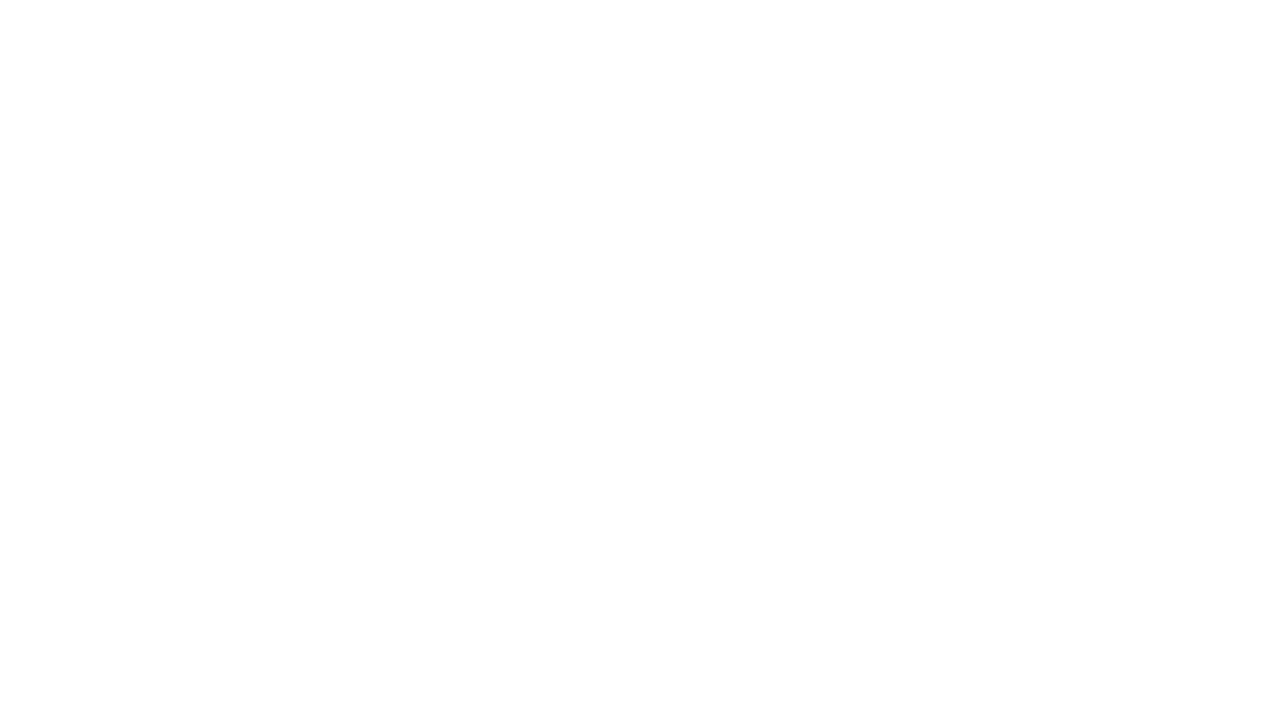
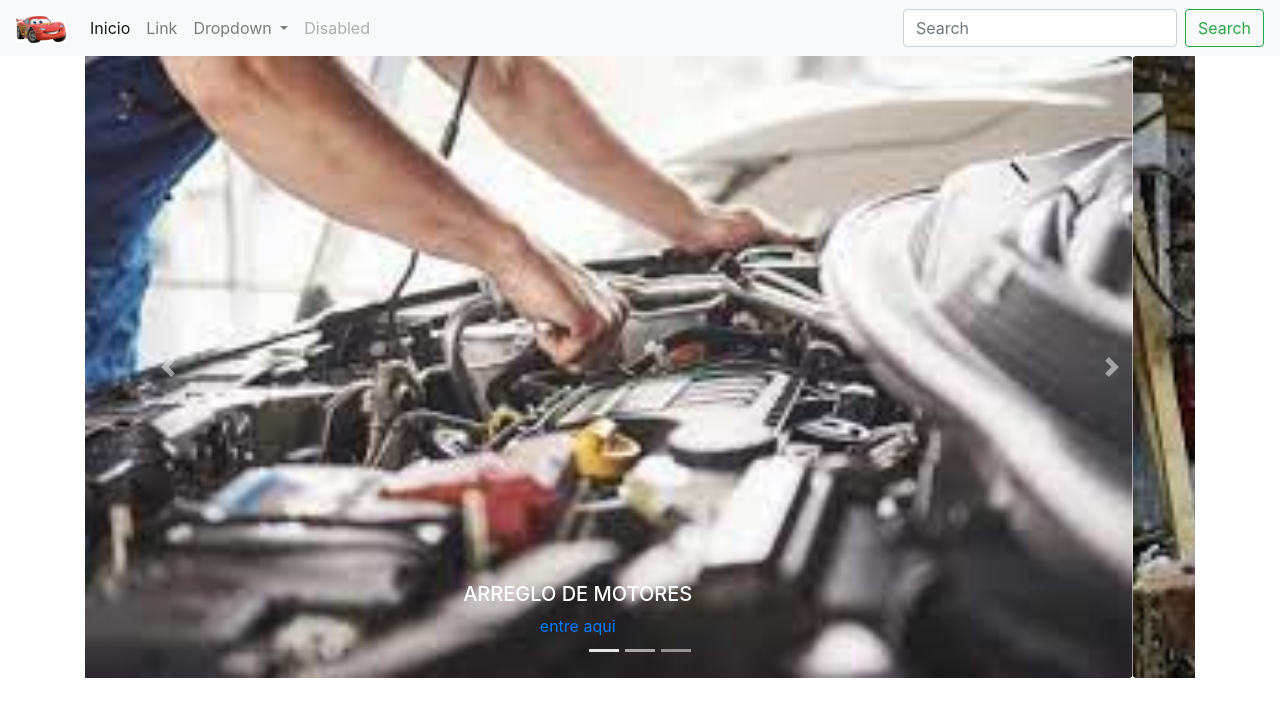
Before and after one commit to Javeliko/taller_mecanico, a plain HTML site: page index.html in a window 1280 px wide. Drawn offline with nearby package versions, Linux system fonts and the light colour scheme.

Commit message:
avance pagina inicio

```diff
--- a/index.html
+++ b/index.html
@@ -2,10 +2,94 @@
 
 <html>
     <head>
-        <title>Taller Mecánico Rayo Makween</title>
+        <link rel="stylesheet" href="https://cdn.jsdelivr.net/npm/bootstrap@4.6.0/dist/css/bootstrap.min.css" integrity="sha384-B0vP5xmATw1+K9KRQjQERJvTumQW0nPEzvF6L/Z6nronJ3oUOFUFpCjEUQouq2+l" crossorigin="anonymous">
+        <meta name="viewport" content="width=device-width, initial-scale=1, shrink-to-fit=no">
+        <link type="text/css" rel="stylesheet" href="css/index.css">
+
+        <title>Taller Mecanico Rayo Makween</title>
     </head>
 
     <body>
 
+        <nav class="navbar navbar-expand-lg navbar-light bg-light">
+            <a class="navbar-brand" href="index.html"><img width="50" src="img/mcqueen.jfif" alt="rayomcqueen"></a>
+            <button class="navbar-toggler" type="button" data-toggle="collapse" data-target="#navbarSupportedContent" aria-controls="navbarSupportedContent" aria-expanded="false" aria-label="Toggle navigation">
+              <span class="navbar-toggler-icon"></span>
+            </button>
+
+            <div class="collapse navbar-collapse" id="navbarSupportedContent">
+              <ul class="navbar-nav mr-auto">
+                <li class="nav-item active">
+                  <a class="nav-link" href="index.html">Inicio <span class="sr-only">(current)</span></a>
+                </li>
+                <li class="nav-item">
+                  <a class="nav-link" href="#">Link</a>
+                </li>
+                <li class="nav-item dropdown">
+                  <a class="nav-link dropdown-toggle" href="#" id="navbarDropdown" role="button" data-toggle="dropdown" aria-haspopup="true" aria-expanded="false">
+                    Dropdown
+                  </a>
+                  <div class="dropdown-menu" aria-labelledby="navbarDropdown">
+                    <a class="dropdown-item" href="#">Action</a>
+                    <a class="dropdown-item" href="#">Another action</a>
+                    <div class="dropdown-divider"></div>
+                    <a class="dropdown-item" href="#">Something else here</a>
+                  </div>
+                </li>
+                <li class="nav-item">
+                  <a class="nav-link disabled" href="#" tabindex="-1" aria-disabled="true">Disabled</a>
+                </li>
+              </ul>
+              <form class="form-inline my-2 my-lg-0">
+                <input class="form-control mr-sm-2" type="search" placeholder="Search" aria-label="Search">
+                <button class="btn btn-outline-success my-2 my-sm-0" type="submit">Search</button>
+              </form>
+            </div>
+          </nav>
+
+          <div class="container">
+            <div id="carouselExampleCaptions" class="carousel slide" data-ride="carousel">
+                <ol class="carousel-indicators">
+                  <li data-target="#carouselExampleCaptions" data-slide-to="0" class="active"></li>
+                  <li data-target="#carouselExampleCaptions" data-slide-to="1"></li>
+                  <li data-target="#carouselExampleCaptions" data-slide-to="2"></li>
+                </ol>
+                <div class="carousel-inner">
+                  <div class="carousel-item active">
+                    <img src="img/trabajo1.jfif" class="d-block w-100 rounded" alt="trabajo1">
+                    <div class="carousel-caption d-none d-md-block">
+                      <h5>ARREGLO DE MOTORES</h5>
+                      <a href="trabajos/trabajo1.html">entre aqui</a>
+                    </div>
+                  </div>
+                  <div class="carousel-item">
+                    <img src="img/trabajo2.jfif" class="d-block w-100 rounded" alt="trabajo2">
+                    <div class="carousel-caption d-none d-md-block">
+                      <h5>CAMBIOS DE ACEITE Y LIMPIEZA</h5>
+                      <a href="trabajos/trabajo2.html">entre aqui</a>
+                    </div>
+                  </div>
+                  <div class="carousel-item">
+                    <img src="img/trabajo3.jfif" class="d-block w-100 rounded" alt="trabajo3">
+                    <div class="carousel-caption d-none d-md-block">
+                      <h5>ARREGLO DE LLANTAS</h5>
+                      <a href="trabajos/trabajo3.html">entre aqui</a>
+                    </div>
+                  </div>
+                </div>
+                <a class="carousel-control-prev" href="#carouselExampleCaptions" role="button" data-slide="prev">
+                  <span class="carousel-control-prev-icon" aria-hidden="true"></span>
+                  <span class="sr-only">Previous</span>
+                </a>
+                <a class="carousel-control-next" href="#carouselExampleCaptions" role="button" data-slide="next">
+                  <span class="carousel-control-next-icon" aria-hidden="true"></span>
+                  <span class="sr-only">Next</span>
+                </a>
+              </div>
+          </div>
+
+        <script src="https://code.jquery.com/jquery-3.5.1.slim.min.js" integrity="sha384-DfXdz2htPH0lsSSs5nCTpuj/zy4C+OGpamoFVy38MVBnE+IbbVYUew+OrCXaRkfj" crossorigin="anonymous"></script>
+        <script src="https://cdn.jsdelivr.net/npm/popper.js@1.16.1/dist/umd/popper.min.js" integrity="sha384-9/reFTGAW83EW2RDu2S0VKaIzap3H66lZH81PoYlFhbGU+6BZp6G7niu735Sk7lN" crossorigin="anonymous"></script>
+        <script src="https://cdn.jsdelivr.net/npm/bootstrap@4.6.0/dist/js/bootstrap.min.js" integrity="sha384-+YQ4JLhjyBLPDQt//I+STsc9iw4uQqACwlvpslubQzn4u2UU2UFM80nGisd026JF" crossorigin="anonymous"></script>
     </body>
 </html>
```
Also changed, not shown: trabajos/trabajo1.html (added, +16 -0 lines), trabajos/trabajo2.html (added, +16 -0 lines), trabajos/trabajo3.html (added, +16 -0 lines), css/index.css (added), img/mcqueen.jfif (added), img/trabajo1.jfif (added), img/trabajo2.jfif (added), img/trabajo3.jfif (added).
